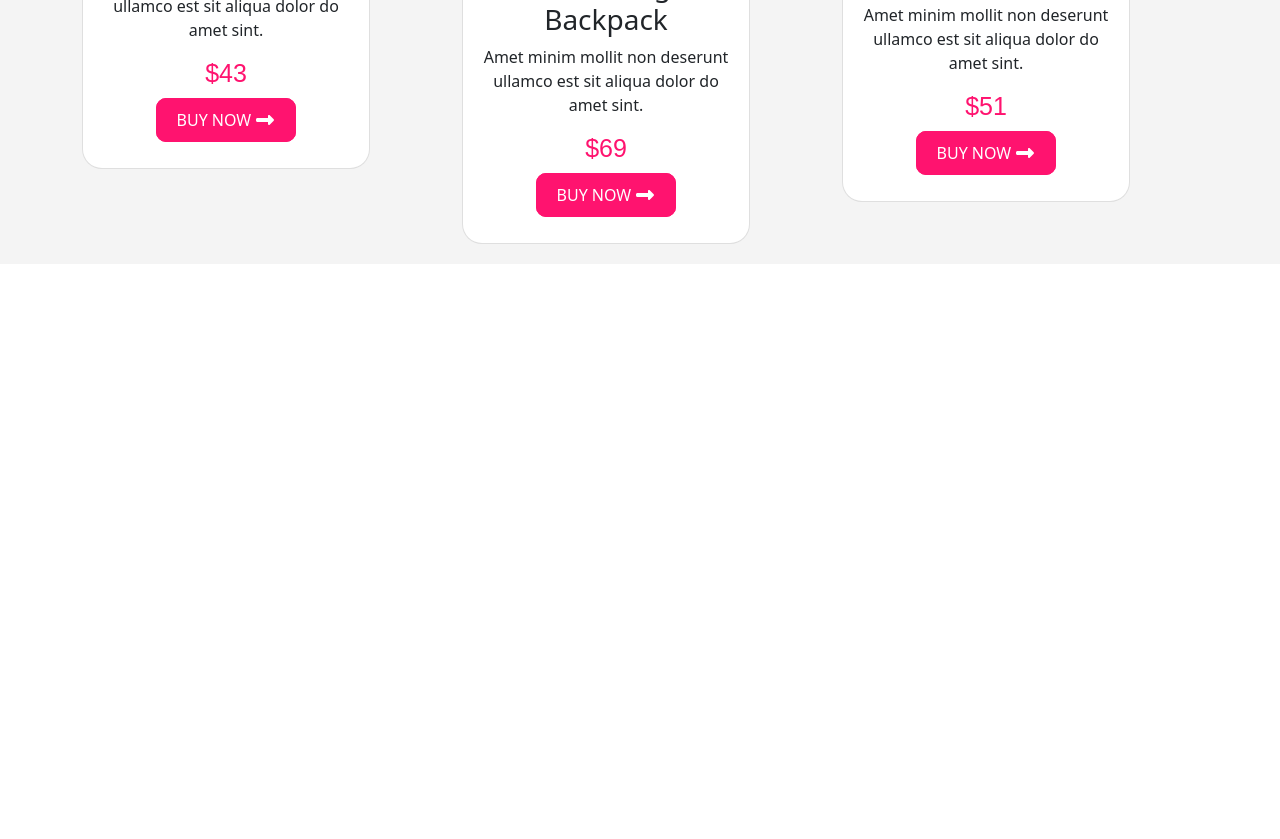
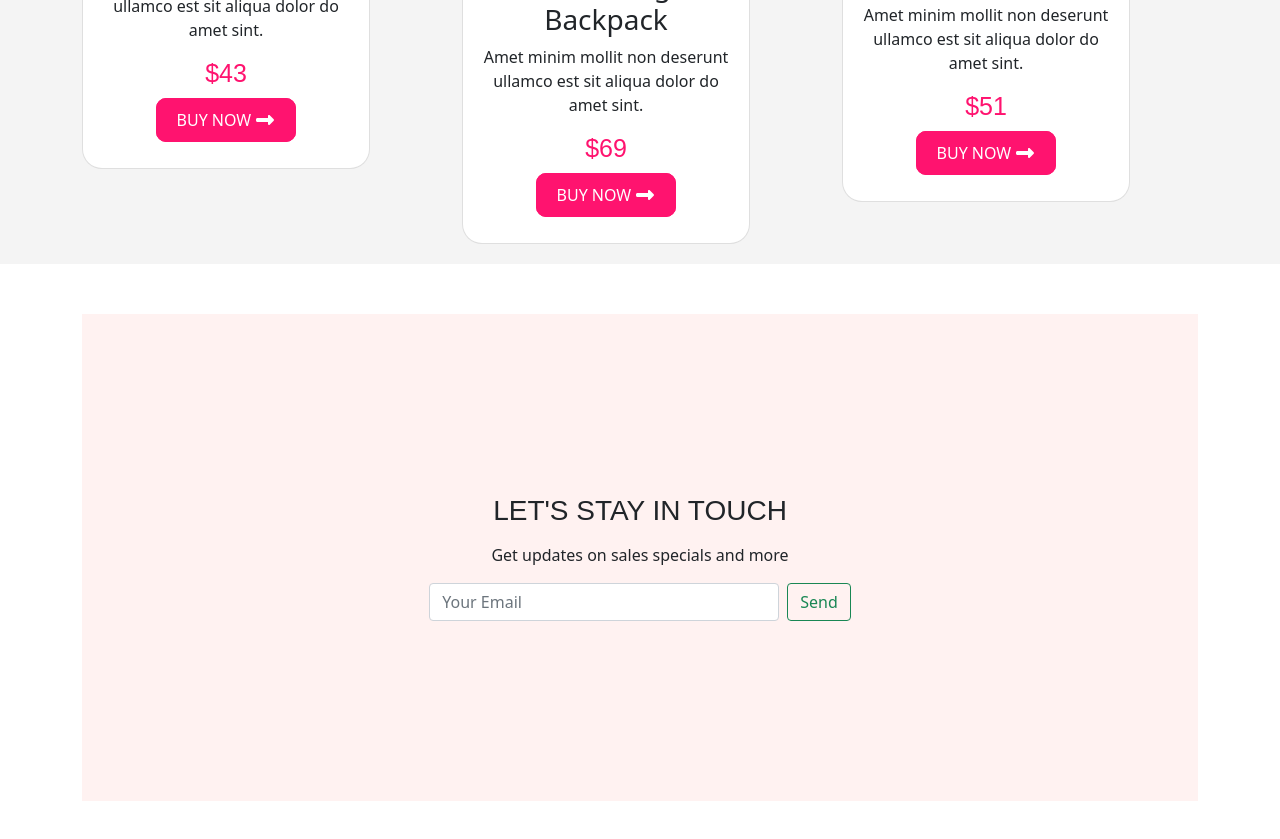
Before and after one commit to mdrifathossainme/Panda-Ecommerce, a plain HTML site: page index.html in a window 1280 px wide. Shown: the part 1901-2740 px from the top of the page. Before the commit the page ends 2215 px from the top, so only its background shows below. Drawn offline with Linux system fonts and the light colour scheme; a web font is replaced by a local one.

Commit message:
complate site

```diff
--- a/css/style.css
+++ b/css/style.css
@@ -107,7 +107,13 @@ product area
     padding: 20px 0;
 }
 
+/* footer area  */
+.footer-content{
+    margin-top: 50px;
+background-color: #FFF2F1;
 
+padding: 180px 270px;
+}
 /* ===================
 responsive area
 ======== */
--- a/index.html
+++ b/index.html
@@ -310,6 +310,23 @@
 
   </main>
 
+  <footer>
+    <div class="container">
+      <div class="footer-content">
+        <div class="footer-text text-center">
+          <h3 style="font-family: 'Mochiy Pop One', sans-serif;">LET'S STAY IN TOUCH</h3>
+          <p class="pt-2" >Get updates on sales specials and more</p>
+        </div>
+        <div class="footer-form">
+           <form class="d-flex justify-content-center">
+          <input class="form-control me-2 " type="email" placeholder="Your Email" aria-label="Search" required>
+          <button class="btn btn-outline-success" type="submit">Send</button>
+        </form>
+        </div>
+    </div>
+    </div>
+  </footer>
+
   <script src="jss/all.min.js"></script>
   <script src="jss/bootstrap.min.js"></script>
 </body>
```
